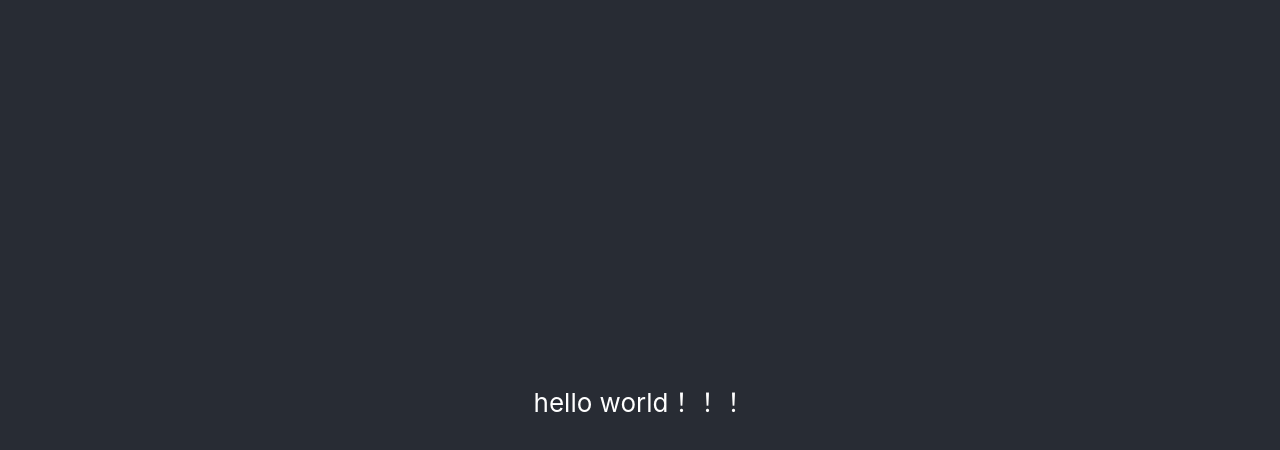
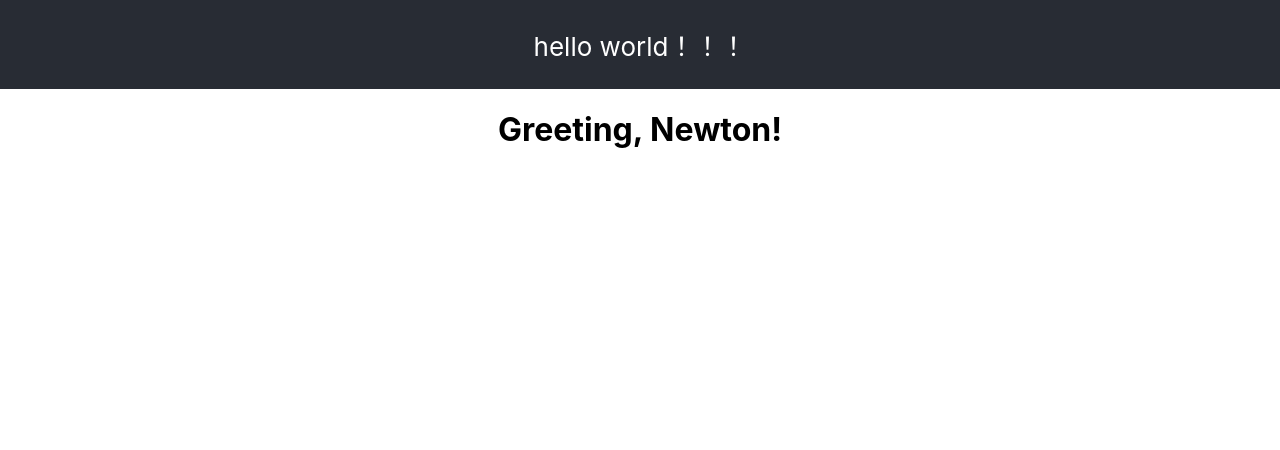
Before and after one commit to clin211/react-awesome, a React (Create React App) app: page / in a window 1280 px wide. Shown: the top 450 px of the page. Built offline with nearby package versions, Linux system fonts and the light colour scheme.

Commit message:
feat: class component

```diff
--- a/src/App.css
+++ b/src/App.css
@@ -15,7 +15,7 @@
 
 .App-header {
   background-color: #282c34;
-  min-height: 100vh;
+  min-height: 10vh;
   display: flex;
   flex-direction: column;
   align-items: center;
--- a/src/App.js
+++ b/src/App.js
@@ -1,4 +1,11 @@
+import { Component } from 'react';
 import './App.css';
+
+class Greeting extends Component {
+    render() {
+        return <h1>Greeting, {this.props.name}!</h1>;
+    }
+}
 
 function App() {
     return (
@@ -6,6 +13,7 @@ function App() {
             <header className="App-header">
                 <p>hello world！！！</p>
             </header>
+            <Greeting name="Newton" />
         </div>
     );
 }
```
